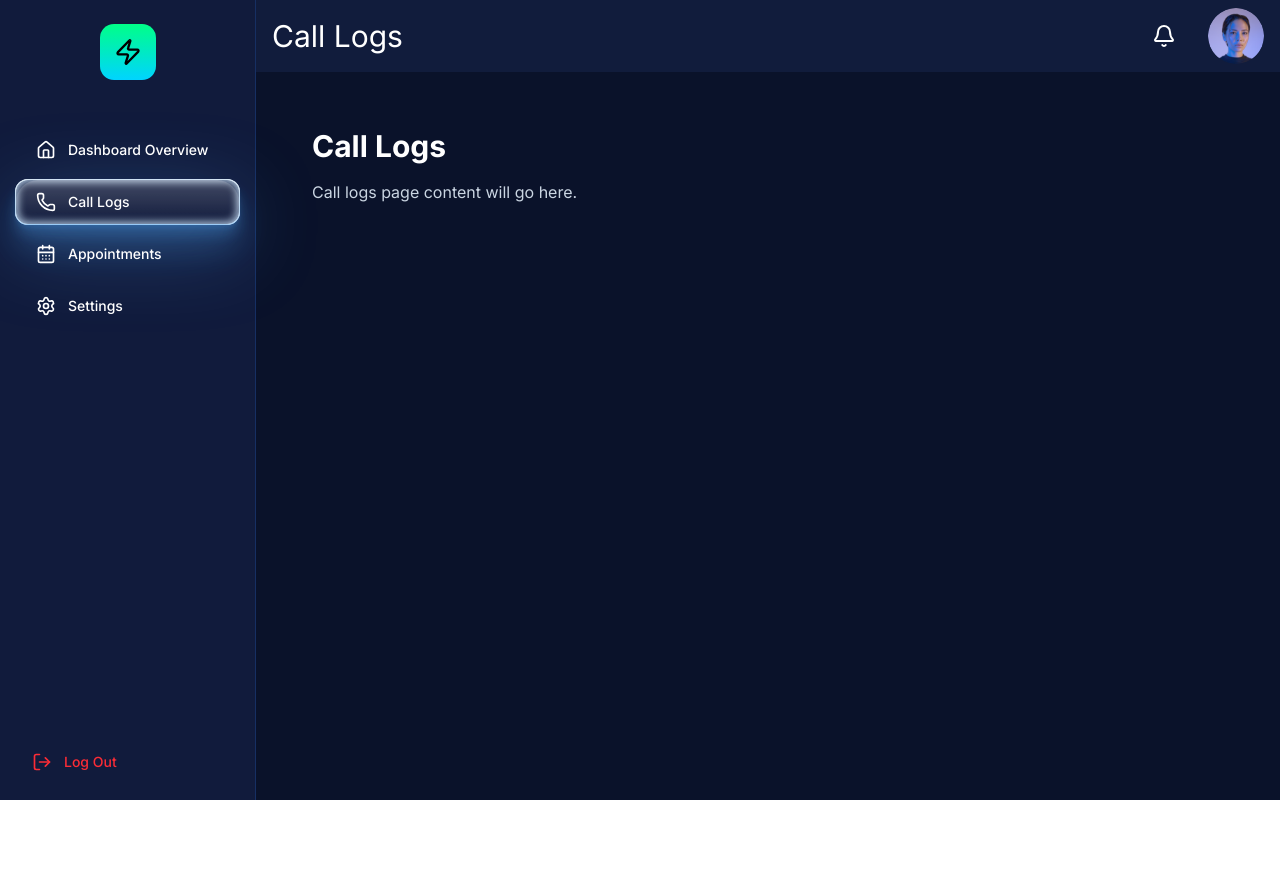
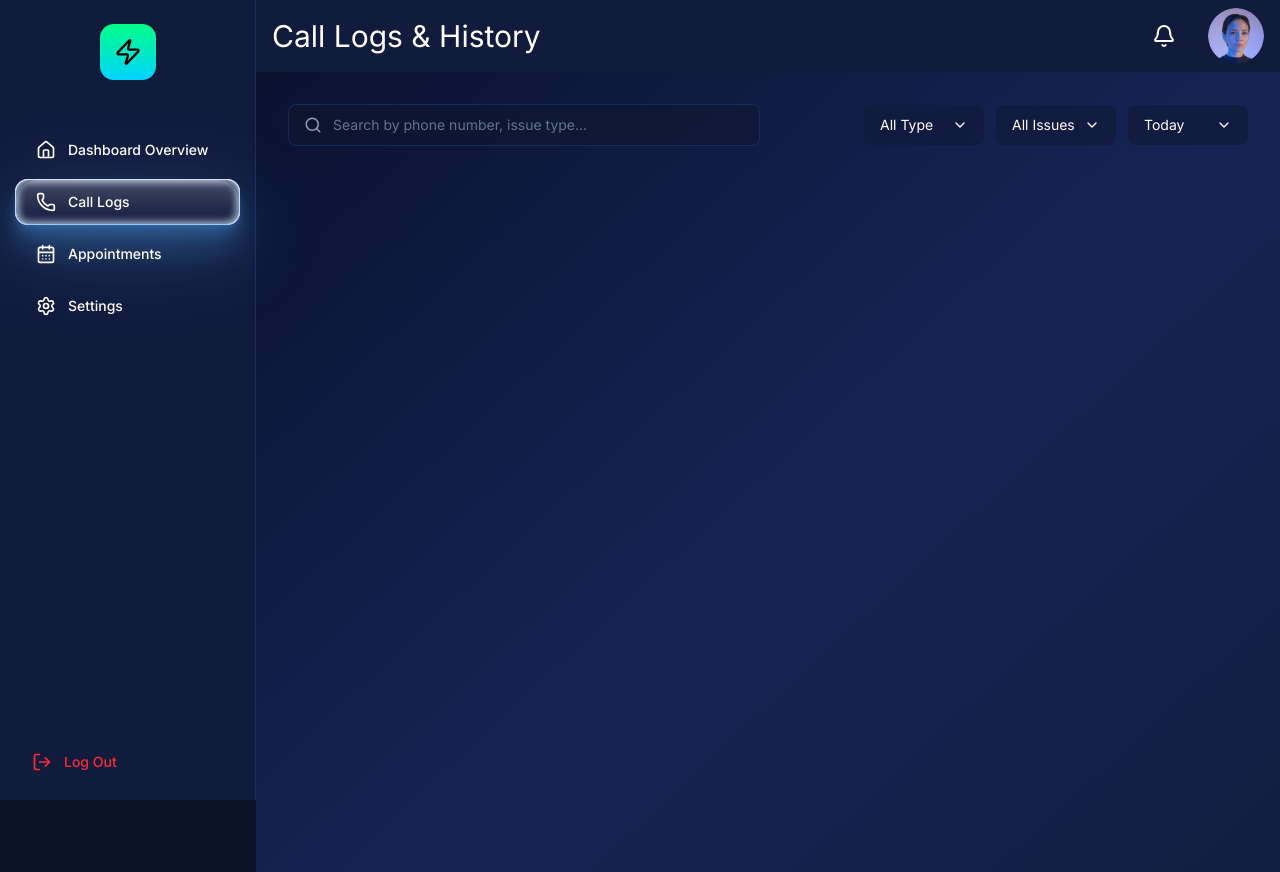
Before and after one commit to FyslAhmd/FAI-Assessment1, a React (Vite) app: page /call-logs in a window 1280 px wide. Before the commit the page ends 800 px from the top, so only its background shows below. Built offline with nearby package versions, Linux system fonts and the light colour scheme.

Commit message:
advance filter in call logs

```diff
--- a/src/components/layout/Header.jsx
+++ b/src/components/layout/Header.jsx
@@ -3,7 +3,7 @@ import { Bell } from "lucide-react";
 
 const pageNames = {
   "/dashboard": "Dashboard Overview",
-  "/call-logs": "Call Logs",
+  "/call-logs": "Call Logs & History",
   "/appointments": "Appointments",
   "/settings": "Settings",
 };
--- a/src/pages/CallLogs.jsx
+++ b/src/pages/CallLogs.jsx
@@ -1,8 +1,103 @@
+import { useState, useRef, useEffect } from "react"
+import { Search, ChevronDown } from "lucide-react"
+
+const typeOptions = ["All Type", "Inbound", "Outbound", "Missed"]
+const issueOptions = ["All Issues", "Screen Repair", "Battery Replacement", "Software Issues", "Back Glass Repair"]
+const dateOptions = ["Today", "Yesterday", "This Week", "This Month", "This Year"]
+
+function Dropdown({ options, value, onChange }) {
+  const [isOpen, setIsOpen] = useState(false)
+  const dropdownRef = useRef(null)
+
+  useEffect(() => {
+    function handleClickOutside(event) {
+      if (dropdownRef.current && !dropdownRef.current.contains(event.target)) {
+        setIsOpen(false)
+      }
+    }
+    document.addEventListener("mousedown", handleClickOutside)
+    return () => document.removeEventListener("mousedown", handleClickOutside)
+  }, [])
+
+  return (
+    <div className="relative" ref={dropdownRef}>
+      <button
+        onClick={() => setIsOpen(!isOpen)}
+        className="px-4 py-2.5 rounded-lg text-sm text-white flex items-center gap-2 min-w-30 justify-between"
+        style={{
+          background: "rgba(17, 27, 60, 0.8)",
+        }}
+      >
+        {value}
+        <ChevronDown size={16} className={`transition-transform ${isOpen ? "rotate-180" : ""}`} />
+      </button>
+
+      {isOpen && (
+        <div
+          className="absolute left-0 mt-2 py-2 w-full min-w-37.5 rounded-lg shadow-xl z-50"
+          style={{
+            background: "rgba(17, 27, 60, 0.95)",
+            border: "1px solid rgba(43, 127, 255, 0.2)",
+            backdropFilter: "blur(10px)",
+          }}
+        >
+          {options.map((option) => (
+            <button
+              key={option}
+              onClick={() => {
+                onChange(option)
+                setIsOpen(false)
+              }}
+              className={`w-full px-4 py-2 text-left text-sm transition-colors ${
+                value === option
+                  ? "text-blue-400 bg-white/10"
+                  : "text-white hover:bg-white/5"
+              }`}
+            >
+              {option}
+            </button>
+          ))}
+        </div>
+      )}
+    </div>
+  )
+}
+
 function CallLogs() {
+  const [searchQuery, setSearchQuery] = useState("")
+  const [selectedType, setSelectedType] = useState("All Type")
+  const [selectedIssue, setSelectedIssue] = useState("All Issues")
+  const [selectedDate, setSelectedDate] = useState("Today")
+
   return (
-    <div className="p-6">
-      <h1 className="text-3xl font-bold text-white mb-4">Call Logs</h1>
-      <p className="text-slate-300">Call logs page content will go here.</p>
+    <div
+      className="min-h-screen -m-6 lg:-m-8 p-6 lg:p-8"
+      style={{
+        background: "linear-gradient(137.23deg, rgba(1.89, 5.94, 23.59, 1) -34.38%, rgba(22.25, 36.5, 85.6, 1) 54.595%, rgba(15, 23, 43, 1) 143.569%)",
+      }}
+    >
+      <div className="flex flex-col lg:flex-row items-stretch lg:items-center gap-4 mb-6">
+        <div className="lg:w-1/2 relative">
+          <Search size={18} className="absolute left-4 top-1/2 -translate-y-1/2 text-slate-400" />
+          <input
+            type="text"
+            placeholder="Search by phone number, issue type..."
+            value={searchQuery}
+            onChange={(e) => setSearchQuery(e.target.value)}
+            className="w-full pl-11 pr-4 py-2.5 rounded-lg text-sm text-white placeholder-slate-500 outline-none"
+            style={{
+              background: "rgba(15, 23, 43, 0.5)",
+              border: "1px solid rgba(43, 127, 255, 0.2)",
+            }}
+          />
+        </div>
+
+        <div className="lg:w-1/2 flex flex-wrap gap-3 justify-end">
+          <Dropdown options={typeOptions} value={selectedType} onChange={setSelectedType} />
+          <Dropdown options={issueOptions} value={selectedIssue} onChange={setSelectedIssue} />
+          <Dropdown options={dateOptions} value={selectedDate} onChange={setSelectedDate} />
+        </div>
+      </div>
     </div>
   )
 }
```
